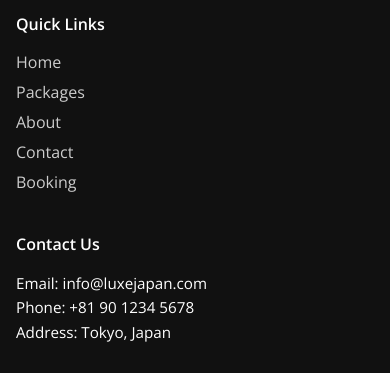
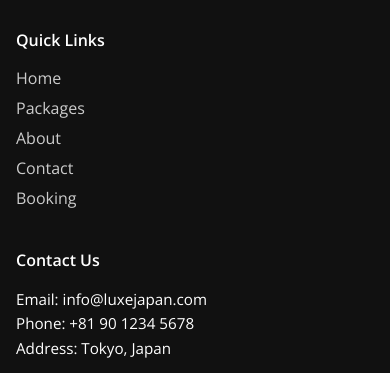
Before and after one commit to Farah-vx/Farah-vx.github.io, a plain HTML site: page index.html in a window 390 px wide. Shown: the part 2217-2590 px from the top of the page. Drawn offline with nearby package versions, Linux system fonts and the light colour scheme.

Commit message:
index.html

```diff
--- a/styles.css
+++ b/styles.css
@@ -338,14 +338,7 @@ footer {
     font-size: 1.5rem;
   }
 
-  .footer-container {
-    grid-template-columns: 1fr;
-    text-align: left;
-  }
 
-  footer {
-    padding: 2rem 1rem;
-  }
 }
 
 @media screen and (max-width: 480px) {
```
